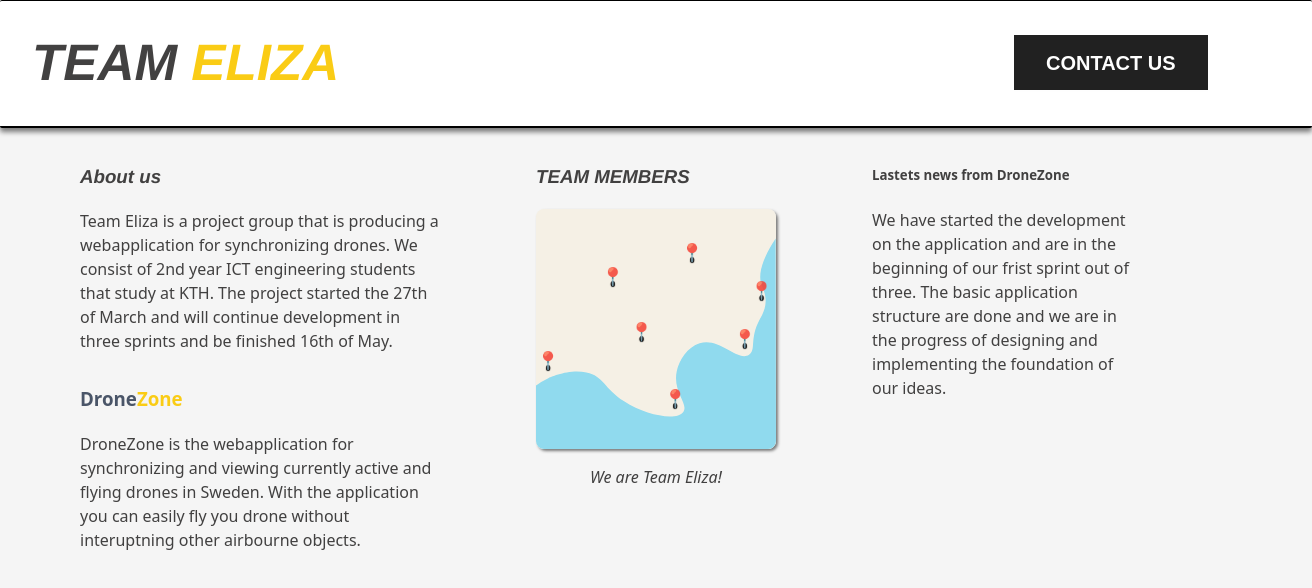
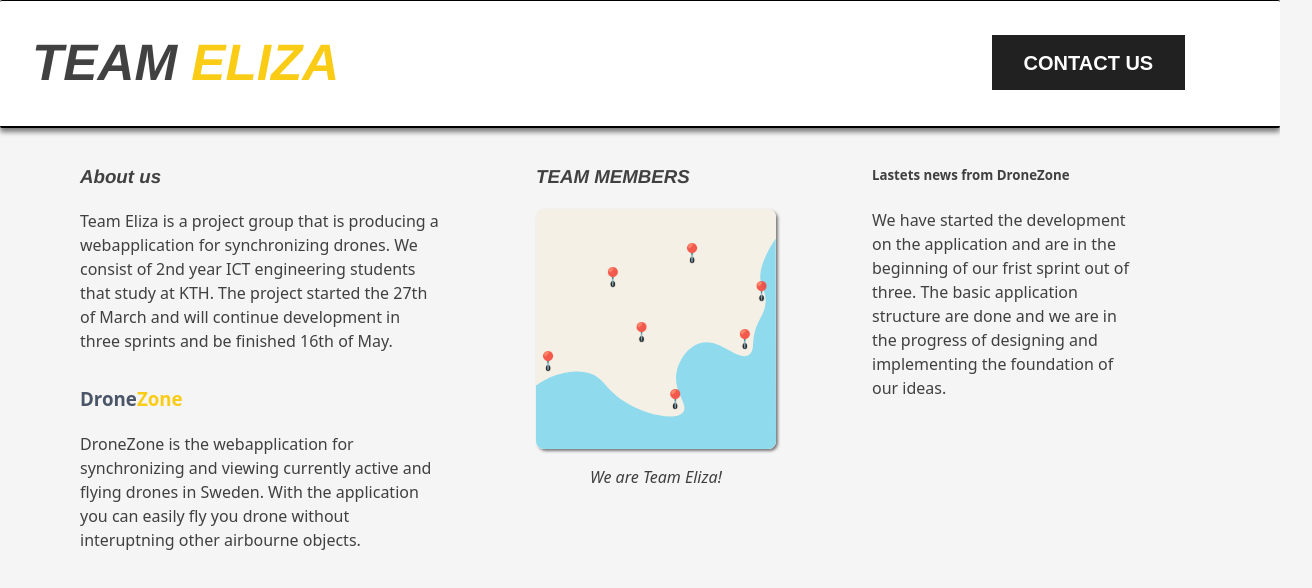
Before and after one commit to surbyxan/TEAM-ELIZA-webpage, a React (Vite) app in the folder elizawebsite/: page / in a window 1280 px wide. Shown: the top 588 px of the page, 1312 px wide, since content can reach past the window. Built offline with nearby package versions, Linux system fonts and the light colour scheme.

Commit message:
maybe a fix for align issue

```diff
--- a/elizawebsite/src/App.css
+++ b/elizawebsite/src/App.css
@@ -1,9 +1,9 @@
-#root {
+/* #root {
   max-width: 1280px;
   margin: 0 auto;
-  /* padding: 2rem; */
+  /* padding: 2rem;
 
-}
+} */
 
 .headers{
   font-family: 'Helvetica';
@@ -21,7 +21,7 @@
   background-color:white;
   display: flex;
   flex-direction: row;
-  width: 100vw;
+  /* width: 100vw; */
 }
 
 .contactbox{
@@ -35,6 +35,7 @@
   flex-direction: row;
   margin-left: 5rem;
   padding-top: 1rem;
+  /* margin: 0; */
 }
 
 .title{
--- a/elizawebsite/src/index.css
+++ b/elizawebsite/src/index.css
@@ -16,7 +16,6 @@
 a {
   font-weight: 500;
   color: #facc15;
-
   text-decoration: inherit;
 }
 a:hover {
@@ -27,8 +26,8 @@ body {
   margin: 0;
  /* display: flex;*/
   /*place-items: center;*/
-  min-width: 320px;
-  min-height: 100vh;
+  /* min-width: 320px;
+  min-height: 100vh;*/
 }
 
 h1 {
```
